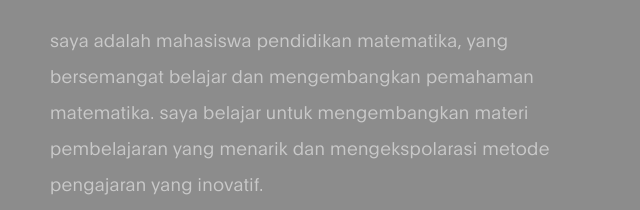
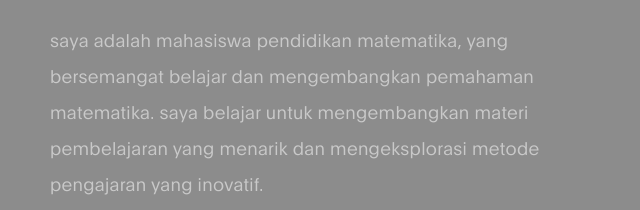
Before and after one commit to arinalmrdhrhmdni/web.arinalmrdhrhmdni, a plain HTML site: page index.html in a window 1280 px wide. Shown: the part 590-800 px from the top of the page, 35-675 px from the left. Drawn offline with Linux system fonts and the light colour scheme.

Commit message:
Update index.html

```diff
--- a/index.html
+++ b/index.html
@@ -100,7 +100,7 @@ https://www.tooplate.com/view/2120-ben-resume
                 <div class="col-lg-6 col-md-6 col-12">
                     <h3 class="mb-4">This is about me</h3>
 
-                    <p>saya adalah mahasiswa pendidikan matematika, yang bersemangat belajar dan mengembangkan pemahaman matematika. saya belajar untuk mengembangkan materi pembelajaran yang menarik dan mengekspolarasi metode pengajaran yang inovatif.</p>
+                    <p>saya adalah mahasiswa pendidikan matematika, yang bersemangat belajar dan mengembangkan pemahaman matematika. saya belajar untuk mengembangkan materi pembelajaran yang menarik dan mengeksplorasi metode pengajaran yang inovatif.</p>
 
                     <p>Di luar tugas kuliah, saya terlibat dalam organisasi himpunan pendidikan matematika yaitu HIMMAT, saya terlibat aktif dalam bidang minat dan bakat devisi paduan suara yang memungkinkan saya mengembangkan dan mempraktikan keterampilan saya.</p>
 
```
